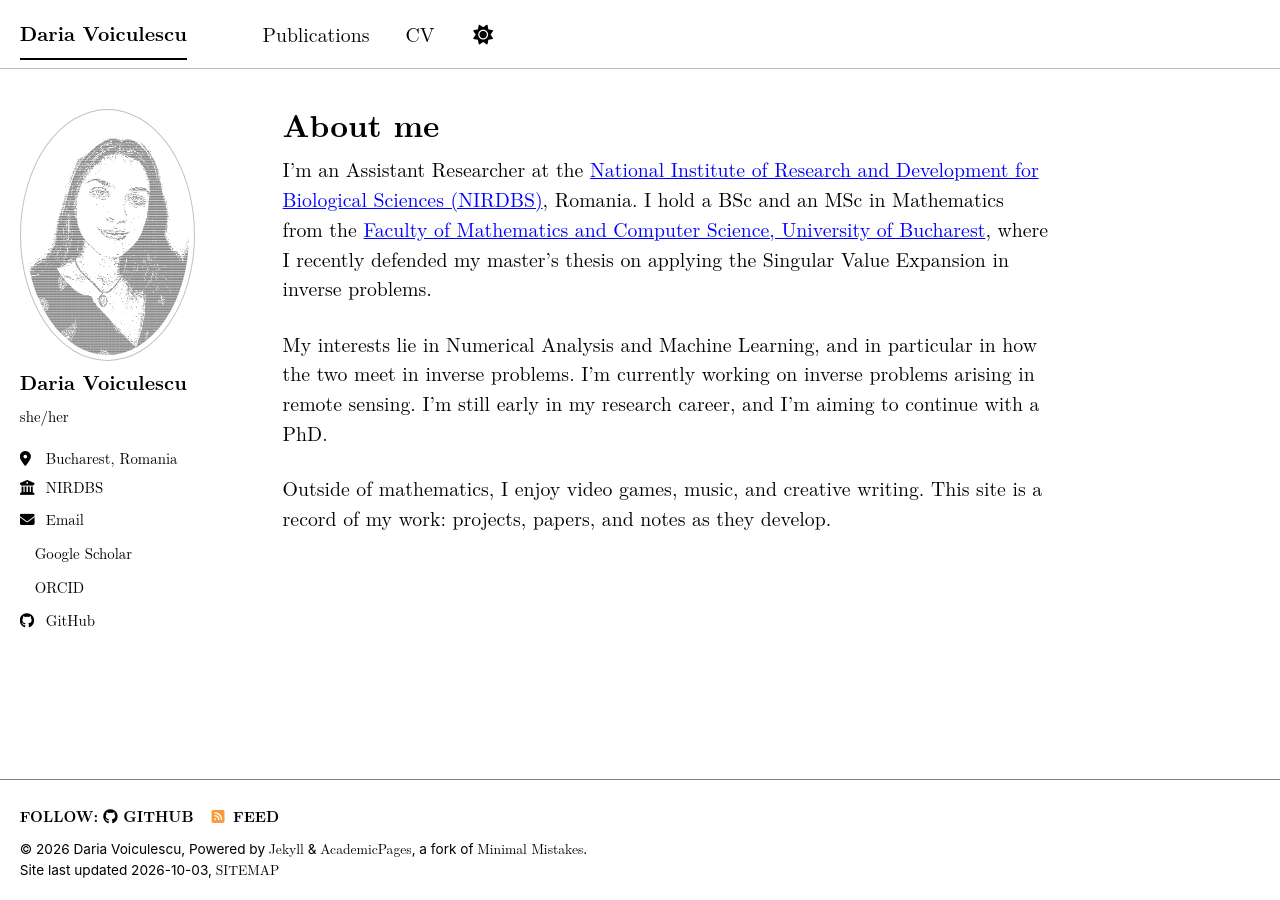
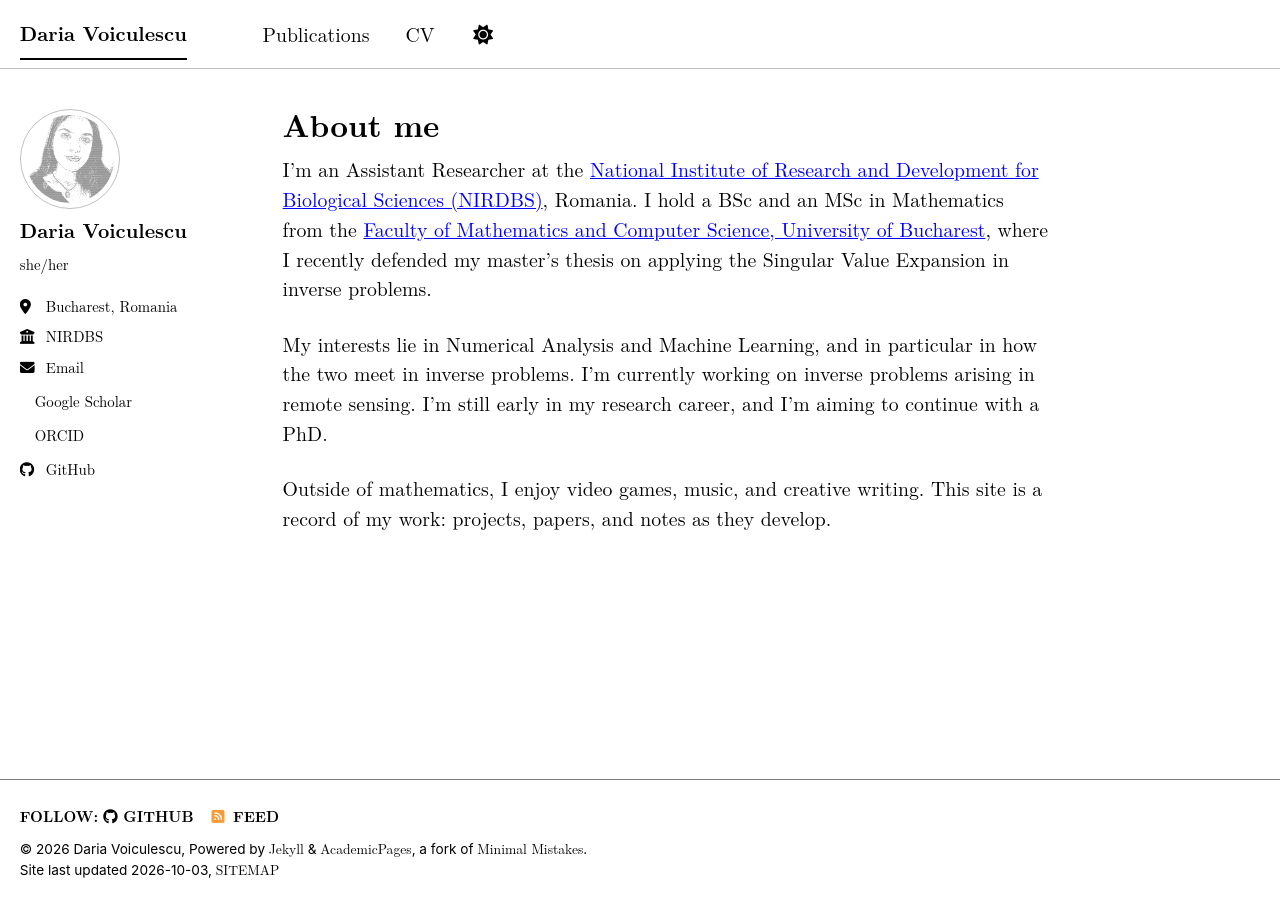
Before and after one commit to dariavoiculescu/dariavoiculescu.github.io, a Jekyll site: the page built from _pages/about.md, in a window 1280 px wide. Built offline with Jekyll 4.4.1, drawn with Linux system fonts in a browser that asks for light colours; some web fonts are replaced; a style sheet for code colours, icons or effects is not loaded.

Commit message:
Update main.scss

```diff
--- a/assets/css/main.scss
+++ b/assets/css/main.scss
@@ -47,10 +47,9 @@ body, h1, h2, h3, h4, h5, h6, p, li, a, blockquote,
 
 body { font-size: 1.1em; }
 
-/* Sidebar: scroll if taller than the window (desktop only) */
-@media (min-width: 64em) {
-  .sidebar {
-    max-height: calc(100vh - 2em);
-    overflow-y: auto;
-  }
+.author__avatar img {
+  max-width: 100px !important;
+  width: 100px !important;
+  height: 100px !important;
+  object-fit: cover;        /* keeps the photo from being squashed */
 }
```
